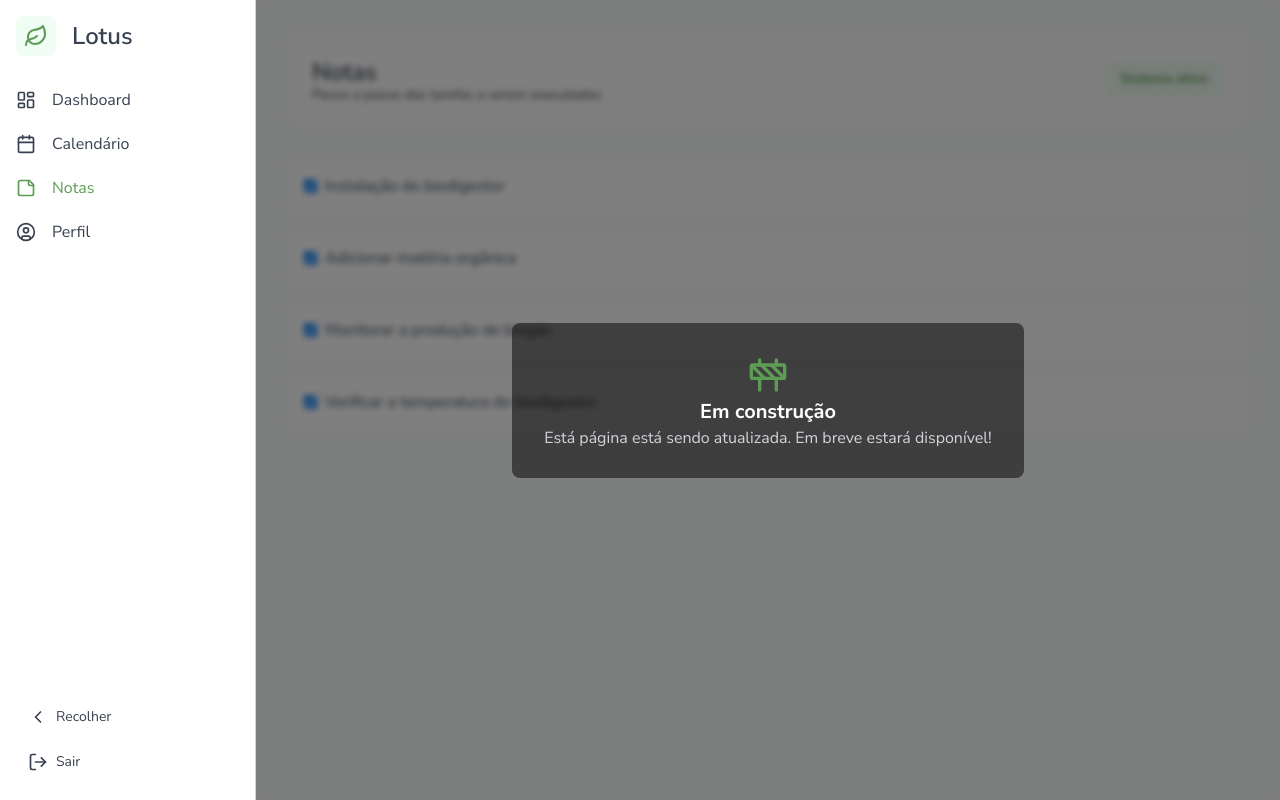
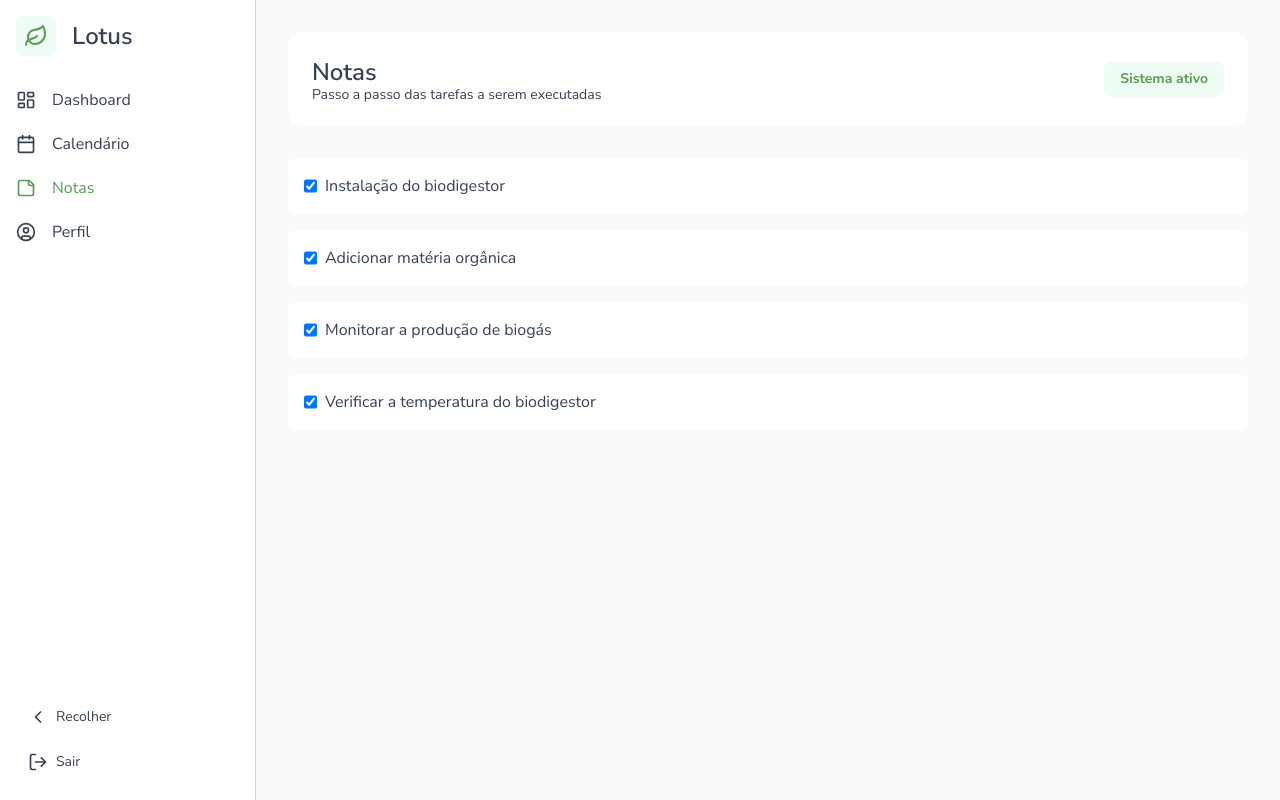
Before and after one commit to Lotus-Bio/lotus-frontend-2.0, a Next.js app: page /notes in a window 1280 px wide. Built offline with nearby package versions, Linux system fonts and the light colour scheme; no server answers; sample sign-in values are in the browser's storage.

Commit message:
Remove blur da tela de notas

```diff
--- a/src/app/notes/page.js
+++ b/src/app/notes/page.js
@@ -14,7 +14,7 @@ import ProtectedRoute from "@/routes/protectedRoute";
 export default function Notes() {
   return (
     <ProtectedRoute>
-      <ModalBlur />
+      {/* <ModalBlur /> */}
       <Container>
         <Header>
           <div>
@@ -31,7 +31,7 @@ export default function Notes() {
           <NoteItem label="Instalação do biodigestor" />
           <NoteItem label="Adicionar matéria orgânica" />
           <NoteItem label="Monitorar a produção de biogás" />
-          <NoteItem label="Verificar a temperatura do biodigestor:" />
+          <NoteItem label="Verificar a temperatura do biodigestor" />
         </BlockNotes>
       </Container>
     </ProtectedRoute>
```
